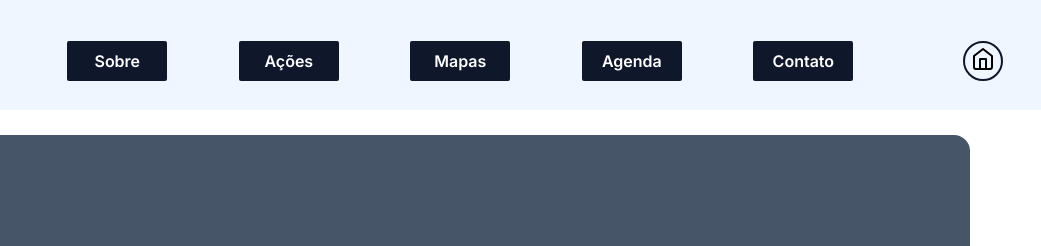
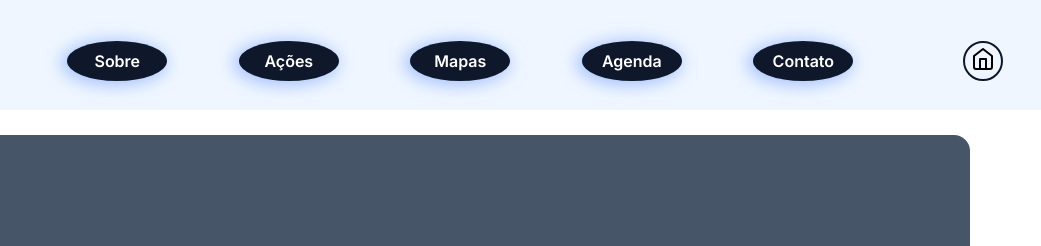
Before and after one commit to karolinegr/conserva-cd, a plain HTML site: page index.html in a window 1280 px wide. Shown: the top 246 px of the page, 239-1280 px from the left. Drawn offline with nearby package versions, Linux system fonts and the light colour scheme.

Commit message:
Correção de navegação entre páginas

```diff
--- a/acoes_page/style_acoes.css
+++ b/acoes_page/style_acoes.css
@@ -53,7 +53,8 @@ nav img{
     color: #fff;
     background-color: var(--color-font-heavyGray);
     border: none;
-    border-radius: 2px;
+    border-radius: 100%;
+    box-shadow: -3px 2px 16px 3px rgba(118,160,251,0.57);
     cursor: pointer;
 }
 
--- a/agenda_page/style_agenda.css
+++ b/agenda_page/style_agenda.css
@@ -53,7 +53,8 @@ nav img{
     color: #fff;
     background-color: var(--color-font-heavyGray);
     border: none;
-    border-radius: 2px;
+    border-radius: 100%;
+    box-shadow: -3px 2px 16px 3px rgba(118,160,251,0.57);
     cursor: pointer;
 }
 
--- a/contato_page/style_contato.css
+++ b/contato_page/style_contato.css
@@ -53,7 +53,8 @@ nav img{
     color: #fff;
     background-color: var(--color-font-heavyGray);
     border: none;
-    border-radius: 2px;
+    border-radius: 100%;
+    box-shadow: -3px 2px 16px 3px rgba(118,160,251,0.57);
     cursor: pointer;
 }
 
--- a/index.html
+++ b/index.html
@@ -13,14 +13,14 @@
     <header>
         <nav class="grid_nav">
             <div class="item_nav" id="logo_container">
-                <img src="/assets/Logo.svg" alt="">
+                <img src="./assets/Logo.svg" alt="">
             </div>
             <div class="item_nav" id="buttons_container">
-                <a href="/sobre_page/index_sobre.html"><button class="nav_btn">Sobre</button></a>
-                <a href="/acoes_page/index_acoes.html"><button class="nav_btn">Ações</button></a>
-                <a href="/mapas_page/index_mapas.html"><button class="nav_btn">Mapas</button></a>
-                <a href="/agenda_page/index_agenda.html"><button class="nav_btn">Agenda</button></a>
-                <a href="/contato_page/index_contato.html"><button class="nav_btn">Contato</button></a>
+                <a href="./conserva-cd/sobre_page/index_sobre.html"><button class="nav_btn">Sobre</button></a>
+                <a href="./conserva-cd/acoes_page/index_acoes.html"><button class="nav_btn">Ações</button></a>
+                <a href="./conserva-cd/mapas_page/index_mapas.html"><button class="nav_btn">Mapas</button></a>
+                <a href="./conserva-cd/agenda_page/index_agenda.html"><button class="nav_btn">Agenda</button></a>
+                <a href="./conserva-cd/contato_page/index_contato.html"><button class="nav_btn">Contato</button></a>
             </div>
             <div class="item_nav" id="home_container">
                 <button class="home_btn">
--- a/mapas_page/style_mapas.css
+++ b/mapas_page/style_mapas.css
@@ -53,7 +53,8 @@ nav img{
     color: #fff;
     background-color: var(--color-font-heavyGray);
     border: none;
-    border-radius: 2px;
+    border-radius: 100%;
+    box-shadow: -3px 2px 16px 3px rgba(118,160,251,0.57);
     cursor: pointer;
 }
 
--- a/sobre_page/style_sobre.css
+++ b/sobre_page/style_sobre.css
@@ -53,7 +53,8 @@ nav img{
     color: #fff;
     background-color: var(--color-font-heavyGray);
     border: none;
-    border-radius: 2px;
+    border-radius: 100%;
+    box-shadow: -3px 2px 16px 3px rgba(118,160,251,0.57);
     cursor: pointer;
 }
 
--- a/style.css
+++ b/style.css
@@ -49,8 +49,9 @@ nav img{
     color: #fff;
     background-color: var(--color-font-heavyGray);
     border: none;
-    border-radius: 2px;
     cursor: pointer;
+    border-radius: 100%;
+    box-shadow: -3px 2px 16px 3px rgba(118,160,251,0.57);
 }
 
 .nav_btn:hover{
```
Also changed, not shown: acoes_page/index_acoes.html (+5 -5 lines), agenda_page/index_agenda.html (+5 -5 lines), contato_page/index_contato.html (+5 -5 lines), mapas_page/index_mapas.html (+5 -5 lines), sobre_page/index_sobre.html (+5 -5 lines).
